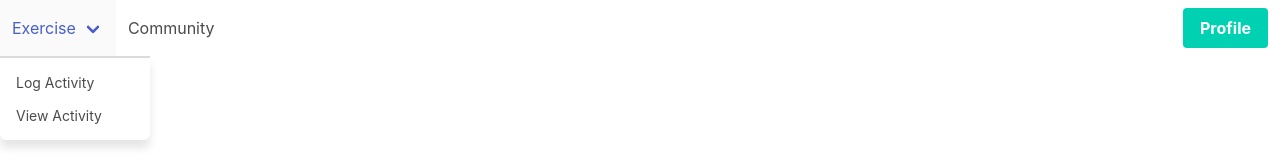
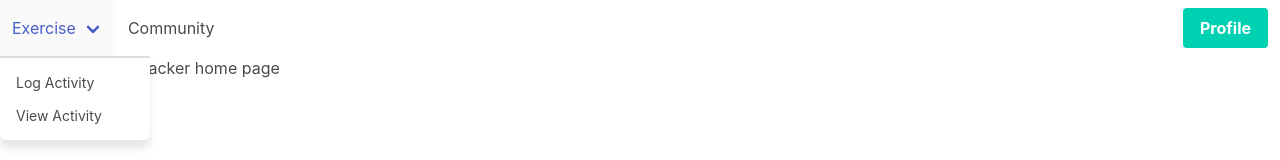
Before and after one commit to mallorygerosa/CPS493-Exercise-App, a Vue app in the folder client/: page / in a window 1280 px wide. Shown: the top 160 px of the page. Built offline with nearby package versions, Linux system fonts and the light colour scheme.

Commit message:
Added base pages and components

```diff
--- a/client/src/main.js
+++ b/client/src/main.js
@@ -1,7 +1,7 @@
 import { createApp } from 'vue'
+import App from './App.vue'
+import router from './router'
 import '@fortawesome/fontawesome-free';
 import 'bulma'
-import App from './App.vue'
-import router from './router'
 
 createApp(App).use(router).mount('#app')
--- a/client/src/views/Home.vue
+++ b/client/src/views/Home.vue
@@ -1,6 +1,6 @@
 <template>
   <div class="home">
-    <h1>Home.vue template</h1>
+    <h1>This is the fitness tracker home page</h1>
   </div>
 </template>
 
```
